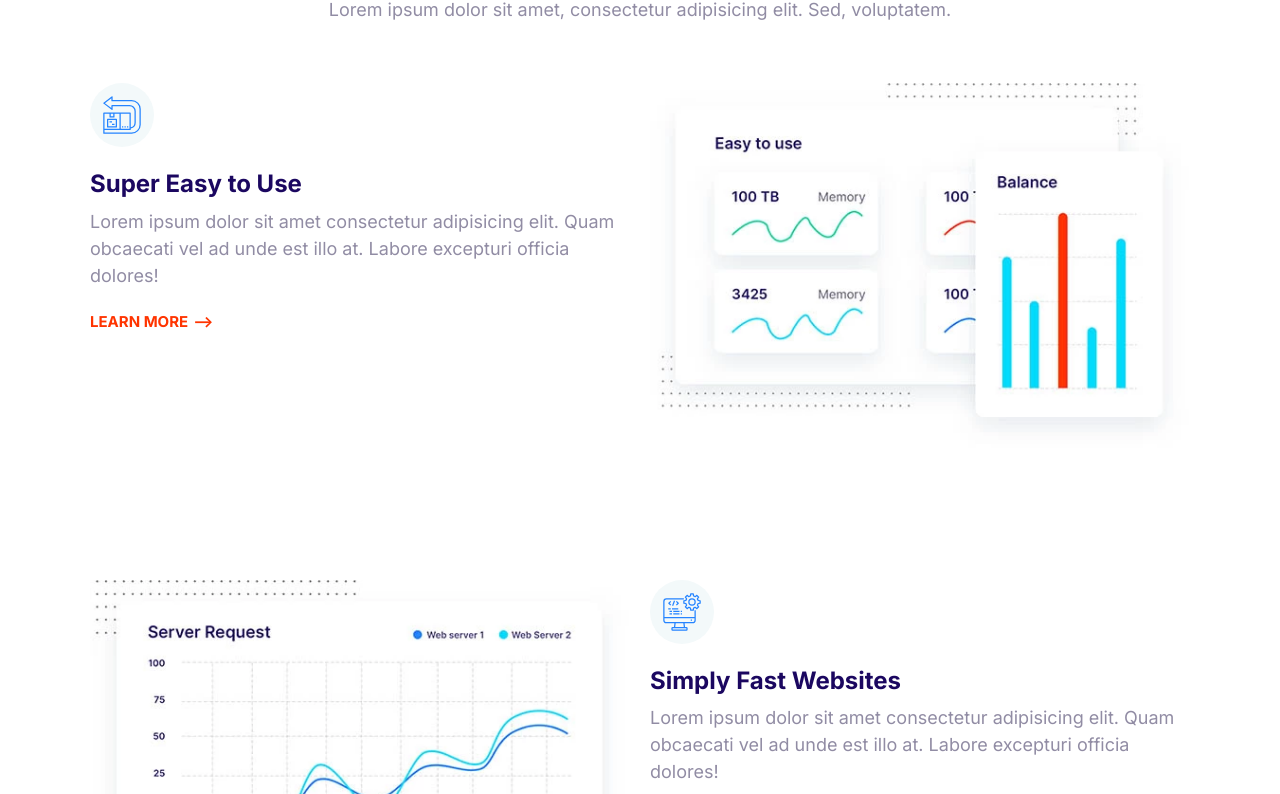
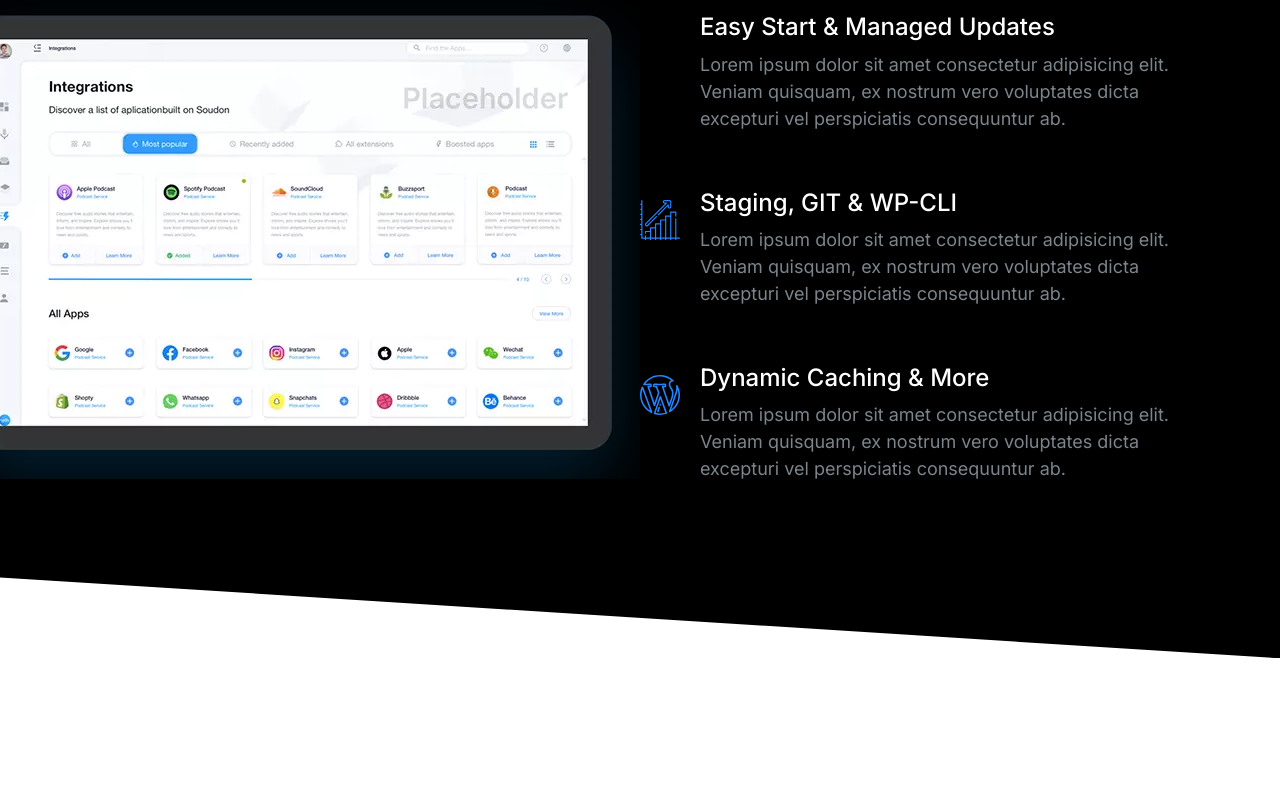
Before and after one commit to ali-reza-2531/moshify, a plain HTML site: page index.html in a window 1280 px wide. Shown: the part 151-945 px from the top of the page. After the commit the page ends 809 px from the top, so only its background shows below. Drawn offline with Linux system fonts and the light colour scheme.

Commit message:
Define the style for showcase block.

```diff
--- a/css/styles.css
+++ b/css/styles.css
@@ -16,6 +16,10 @@
 }
 
 /* Typography */
+::selection {
+  background: var(--color-primary);
+  color: #fff;
+}
 
 html {
   /* 62.5% of 16px = 10px */
@@ -47,6 +51,7 @@
 
 h3 {
   font-size: 3rem;
+  font-weight: 500;
 }
 
 p {
@@ -136,7 +141,6 @@
 .list {
   list-style: none;
   padding-left: 0;
-    color: var(--color-headings);
 }
 
 .list--inline .list__item {
@@ -147,6 +151,7 @@
 .list--tick {
   list-style-image: url(../images/tick.svg);
   padding-left: 3rem;
+  color: var(--color-headings);
 }
 
 .list--tick .list__item {
@@ -409,9 +414,11 @@
     font-size: 1.7rem;
   }
 }
+
 /* Media */
 .media {
   display: flex;
+  margin-bottom: 4rem;
 }
 
 .media__title {
@@ -618,18 +625,20 @@
   color: #7b858b;
 }
 
-  .block--dark .block__heading {
+.block--dark h1,
+.block--dark h2,
+.block--dark h3 {
   color: #fff;
 }
 
 .block--skewed-right {
   padding-bottom: calc(var(--padding-vertical) + 4rem);
-    clip-path: polygon(0% 0%, 100% 0%, 100% 100%, 0% 80%);
+  clip-path: polygon(0% 0%, 100% 0%, 100% 100%, 0% 90%);
 }
 
 .block--skewed-left {
   padding-bottom: calc(var(--padding-vertical) + 4rem);
-    clip-path: polygon(0% 0%, 100% 0%, 100% 80%, 0% 100%);
+  clip-path: polygon(0% 0%, 100% 0%, 100% 90%, 0% 100%);
 }
 
 .container {
@@ -701,9 +710,6 @@
 }
 
 /* Hero */
-  .hero {
-    clip-path: polygon(0% 0%, 100% 0%, 100% 90%, 0% 100%);
-  }
 
 .hero__tagline {
   font-size: 2rem;
@@ -760,22 +766,47 @@
   max-width: 500px;
   margin: 0 auto;
 }
-  /* Features Block */
-  .feature{
+
+/* Features */
+.feature {
   gap: 4rem 2rem;
   margin: 12rem 0;
 }
-  .feature:first-of-type{
+
+.feature:first-of-type {
   margin-top: 6rem;
 }
-  .feature__heading{
-    margin-top: 1erm;
+
+.feature__heading {
+  margin: 1rem 0;
 }
-  .feature__image{
+
+.feature__image {
   width: 100%;
 }
-@media screen and (min-width:768px){
-  .feature:nth-of-type(even) .feature__content{
-    order:2;
+
+@media screen and (min-width: 768px) {
+  .feature:nth-of-type(even) .feature__content {
+    order: 2;
   }
 }
+
+/* Showcase Block */
+.block-showcase__image > img {
+  width: 100%;
+}
+
+@media screen and (min-width: 768px) {
+  .block-showcase .grid {
+    grid-template-columns: 50% 50%;
+  }
+
+  .block-showcase__image {
+    justify-self: end;
+  }
+
+  .block-showcase__image > img {
+    width: auto;
+    max-width: 700px;
+  }
+}
--- a/index.html
+++ b/index.html
@@ -14,118 +14,76 @@
     <link rel="stylesheet" href="css/styles.css" />
   </head>
   <body>
-    <section class="block container">
+    <section class="block block--dark block--skewed-right block-showcase">
       <header class="block__header">
-        <h2>Host on the Cloud to Keep Growing</h2>
-        <p>
-          Lorem ipsum dolor sit amet, consectetur adipisicing elit. Sed,
-          voluptatem.
-        </p>
+        <h2>User-friendly Control Panel</h2>
       </header>
-      <article class="grid grid--1x2 feature">
-        <div class="feature__content">
-          <span class="icon-container">
-            <svg class="icon icon--primary">
-              <use xlink:href="images/sprite.svg#easy"></use>
-            </svg>
-          </span>
-          <h3 class="feature__heading">Super Easy to Use</h3>
-          <p>
-            Lorem ipsum dolor sit amet consectetur adipisicing elit. Quam
-            obcaecati vel ad unde est illo at. Labore excepturi officia dolores!
-          </p>
-          <a href="#" class="link-arrow">Learn More</a>
-        </div>
-        <picture>
+      <div class="container grid grid--1x2">
+        <picture class="block-showcase__image">
           <source
             type="image/webp"
-            srcset="images/easy.webp 1x, images/easy@2x.webp 2x"
+            srcset="images/ipad.webp 1x, images/ipad@2x.webp 2x"
           />
           <source
-            type="image/jpg"
-            srcset="images/easy.jpg 1x, images/easy@2x.jpg 2x"
+            type="image/png"
+            srcset="images/ipad.png 1x, images/ipad@2x.png 2x"
           />
-          <img class="feature__image" src="images/easy@2x.jpg" alt="" />
+          <img src="images/ipad.png" alt="" />
         </picture>
-      </article>
-      <article class="grid grid--1x2 feature">
-        <div class="feature__content">
-          <span class="icon-container">
+        <ul class="list">
+          <li>
+            <div class="media">
+              <div class="media__image">
                 <svg class="icon icon--primary">
-              <use xlink:href="images/sprite.svg#computer"></use>
+                  <use xlink:href="images/sprite.svg#snap"></use>
                 </svg>
-          </span>
-          <h3 class="feature__heading">Simply Fast Websites</h3>
+              </div>
+              <div class="media__body">
+                <h3 class="media__title">Easy Start & Managed Updates</h3>
                 <p>
-            Lorem ipsum dolor sit amet consectetur adipisicing elit. Quam
-            obcaecati vel ad unde est illo at. Labore excepturi officia dolores!
+                  Lorem ipsum dolor sit amet consectetur adipisicing elit.
+                  Veniam quisquam, ex nostrum vero voluptates dicta excepturi
+                  vel perspiciatis consequuntur ab.
                 </p>
-          <a href="#" class="link-arrow">Learn More</a>
               </div>
-        <picture>
-          <source
-            type="image/webp"
-            srcset="images/fast.webp 1x, images/fast@2x.webp 2x"
-          />
-          <source
-            type="image/jpg"
-            srcset="images/fast.jpg 1x, images/fast@2x.jpg 2x"
-          />
-          <img class="feature__image" src="images/fast@2x.jpg" alt="" />
-        </picture>
-      </article>
-      <article class="grid grid--1x2 feature">
-        <div class="feature__content">
-          <span class="icon-container">
+            </div>
+          </li>
+          <li>
+            <div class="media">
+              <div class="media__image">
+                <svg class="icon icon--primary">
+                  <use xlink:href="images/sprite.svg#growth"></use>
+                </svg>
+              </div>
+              <div class="media__body">
+                <h3 class="media__title">Staging, GIT & WP-CLI</h3>
+                <p>
+                  Lorem ipsum dolor sit amet consectetur adipisicing elit.
+                  Veniam quisquam, ex nostrum vero voluptates dicta excepturi
+                  vel perspiciatis consequuntur ab.
+                </p>
+              </div>
+            </div>
+          </li>
+          <li>
+            <div class="media">
+              <div class="media__image">
                 <svg class="icon icon--primary">
                   <use xlink:href="images/sprite.svg#wordpress"></use>
                 </svg>
-          </span>
-          <h3 class="feature__heading">Wordpress Made Easy</h3>
+              </div>
+              <div class="media__body">
+                <h3 class="media__title">Dynamic Caching & More</h3>
                 <p>
-            Lorem ipsum dolor sit amet consectetur adipisicing elit. Quam
-            obcaecati vel ad unde est illo at. Labore excepturi officia dolores!
+                  Lorem ipsum dolor sit amet consectetur adipisicing elit.
+                  Veniam quisquam, ex nostrum vero voluptates dicta excepturi
+                  vel perspiciatis consequuntur ab.
                 </p>
-          <a href="#" class="link-arrow">Learn More</a>
               </div>
-        <picture>
-          <source
-            type="image/webp"
-            srcset="images/wordpress.webp 1x, images/wordpress@2x.webp 2x"
-          />
-          <source
-            type="image/jpg"
-            srcset="images/wordpress.jpg 1x, images/wordpress@2x.jpg 2x"
-          />
-          <img class="feature__image" src="images/wordpress@2x.jpg" alt="" />
-        </picture>
-      </article>
-      <article class="grid grid--1x2 feature">
-        <div class="feature__content">
-          <span class="icon-container">
-            <svg class="icon icon--primary">
-              <use xlink:href="images/sprite.svg#clock"></use>
-            </svg>
-          </span>
-          <h3 class="feature__heading">24/7 Expert Support</h3>
-          <p>
-            Lorem ipsum dolor sit amet consectetur adipisicing elit. Quam
-            obcaecati vel ad unde est illo at. Labore excepturi officia dolores!
-          </p>
-          <a href="#" class="link-arrow">Learn More</a>
             </div>
-        <picture>
-          <source
-            type="image/webp"
-            srcset="images/support.webp 1x, images/support@2x.webp 2x"
-          />
-          <source
-            type="image/jpg"
-            srcset="images/support.jpg 1x, images/support@2x.jpg 2x"
-          />
-          <img class="feature__image" src="images/support@2x.jpg" alt="" />
-        </picture>
-      </article>
+          </li>
+        </ul>
+      </div>
     </section>
 
     <script src="js/main.js"></script>
```
Also changed, not shown: components/showcase-block.html (added, +71 -0 lines), components/features-block.html (renamed from components/features block.html), components/plans-block.html (renamed from components/plans block.html), images/ipad.png (added), images/ipad.webp (added), images/ipad@2x.png (added), images/ipad@2x.webp (added). Lines whose indentation alone changed are shown as unchanged.
